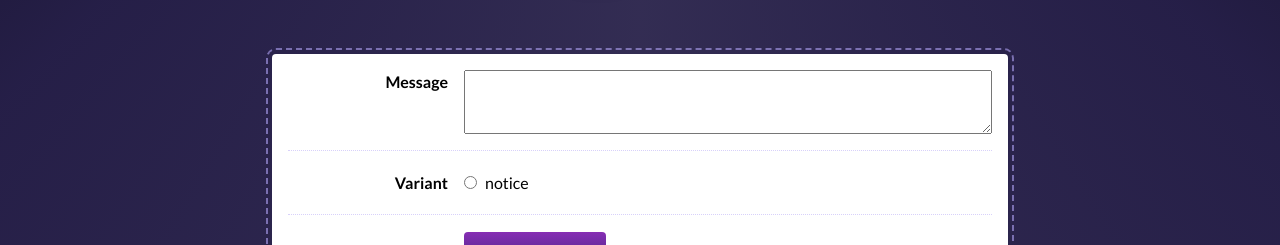
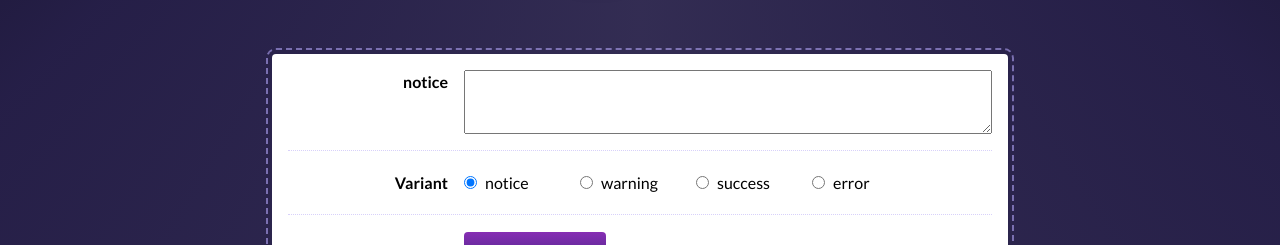
Before and after one commit to jason-mcdermott/project-toast, a React (Vite) app: page / in a window 1280 px wide. Shown: the part 374-619 px from the top of the page. Built offline with nearby package versions, Linux system fonts and the light colour scheme.

Commit message:
exercise one acceptance criteria

```diff
--- a/src/components/ToastPlayground/ToastPlayground.js
+++ b/src/components/ToastPlayground/ToastPlayground.js
@@ -1,4 +1,4 @@
-import React from 'react';
+import React, { useState } from 'react';
 
 import Button from '../Button';
 
@@ -7,6 +7,8 @@ import styles from './ToastPlayground.module.css';
 const VARIANT_OPTIONS = ['notice', 'warning', 'success', 'error'];
 
 function ToastPlayground() {
+  const [currentOption, setCurrentOption] = useState(VARIANT_OPTIONS[0]);
+
   return (
     <div className={styles.wrapper}>
       <header>
@@ -19,9 +21,9 @@ function ToastPlayground() {
           <label
             htmlFor="message"
             className={styles.label}
-            style={{ alignSelf: 'baseline' }}
+            style={{ alignSelf: "baseline" }}
           >
-            Message
+            {currentOption}
           </label>
           <div className={styles.inputWrapper}>
             <textarea id="message" className={styles.messageInput} />
@@ -30,28 +32,28 @@ function ToastPlayground() {
 
         <div className={styles.row}>
           <div className={styles.label}>Variant</div>
-          <div
-            className={`${styles.inputWrapper} ${styles.radioWrapper}`}
-          >
-            <label htmlFor="variant-notice">
-              <input
-                id="variant-notice"
-                type="radio"
-                name="variant"
-                value="notice"
-              />
-              notice
-            </label>
-
-            {/* TODO Other Variant radio buttons here */}
+          <div className={`${styles.inputWrapper} ${styles.radioWrapper}`}>
+            {VARIANT_OPTIONS.map((option) => (
+              <label htmlFor={`variant-${option}`} key={option}>
+                <input
+                  id={`variant-${option}`}
+                  type="radio"
+                  name="variant"
+                  value={option}
+                  checked={option === currentOption}
+                  onChange={(event) => {
+                    setCurrentOption(event.target.value);
+                  }}
+                />
+                {option}
+              </label>
+            ))}
           </div>
         </div>
 
         <div className={styles.row}>
           <div className={styles.label} />
-          <div
-            className={`${styles.inputWrapper} ${styles.radioWrapper}`}
-          >
+          <div className={`${styles.inputWrapper} ${styles.radioWrapper}`}>
             <Button>Pop Toast!</Button>
           </div>
         </div>
```
